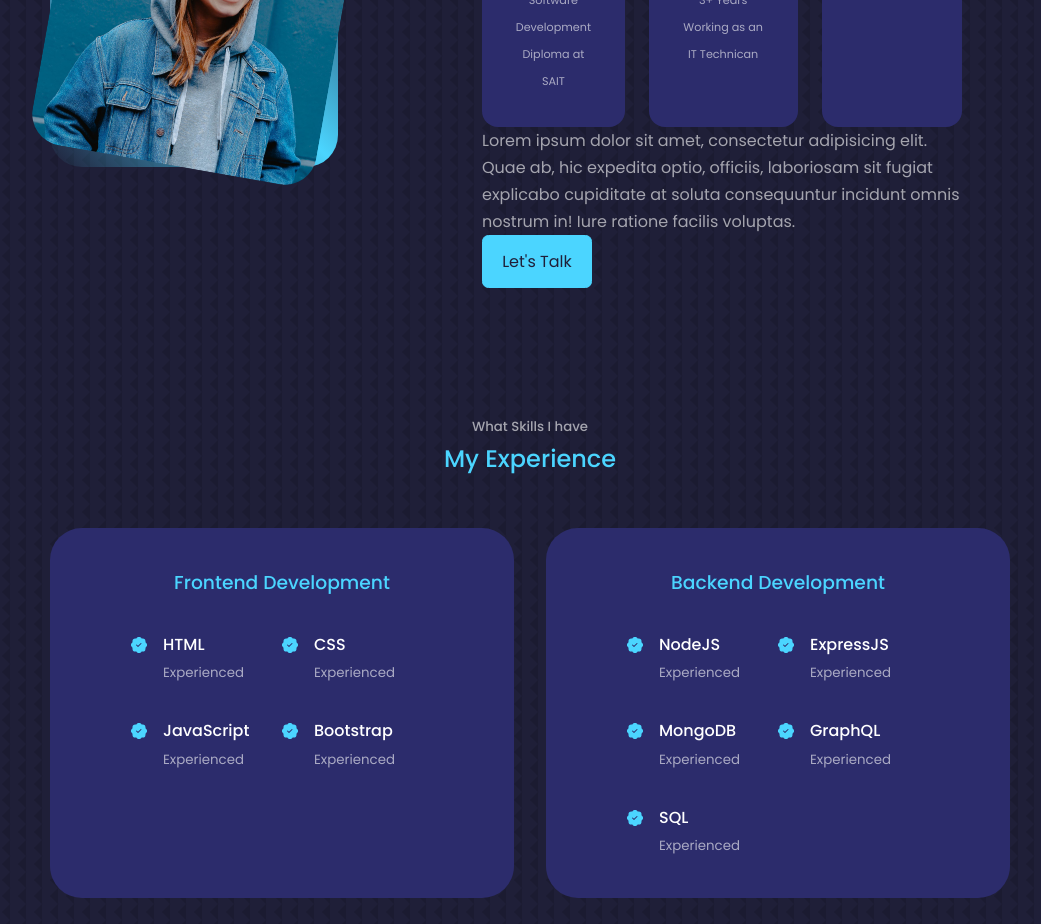
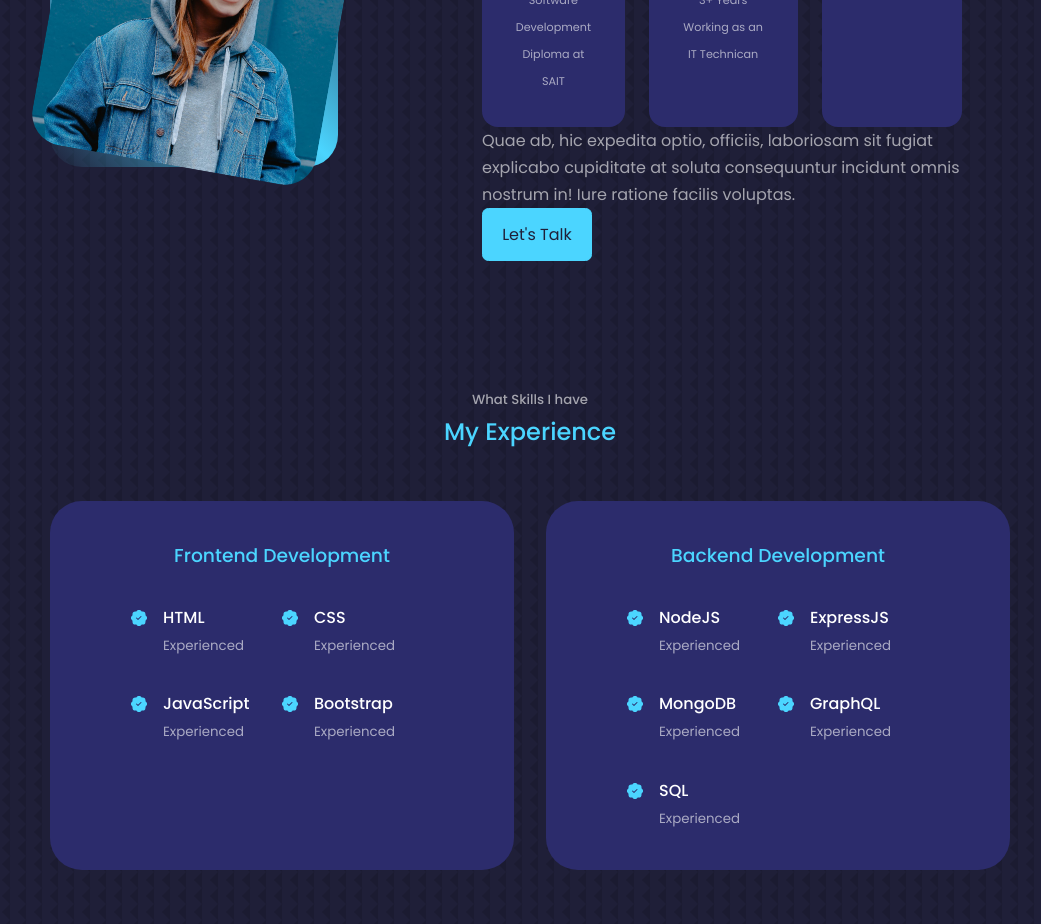
Before and after one commit to DEVpjy5658/portfoliojyp, a React (Create React App) app: page / in a window 1280 px wide. Shown: the part 1160-2084 px from the top of the page, without its empty margins (110-1151 px from the left). Built offline with nearby package versions, Linux system fonts and the light colour scheme.

Commit message:
Prepared the deployment

```diff
--- a/src/components/about/About.jsx
+++ b/src/components/about/About.jsx
@@ -38,7 +38,7 @@ const About = () => {
             </article>
           </div>
           <p>
-            Lorem ipsum dolor sit amet, consectetur adipisicing elit. Quae ab, hic expedita optio, officiis, laboriosam sit fugiat explicabo cupiditate at soluta consequuntur incidunt omnis nostrum in! Iure ratione facilis voluptas.
+             Quae ab, hic expedita optio, officiis, laboriosam sit fugiat explicabo cupiditate at soluta consequuntur incidunt omnis nostrum in! Iure ratione facilis voluptas.
           </p>
 
           <a href='#contact' className='btn btn-primary'>Let's Talk</a>
```
